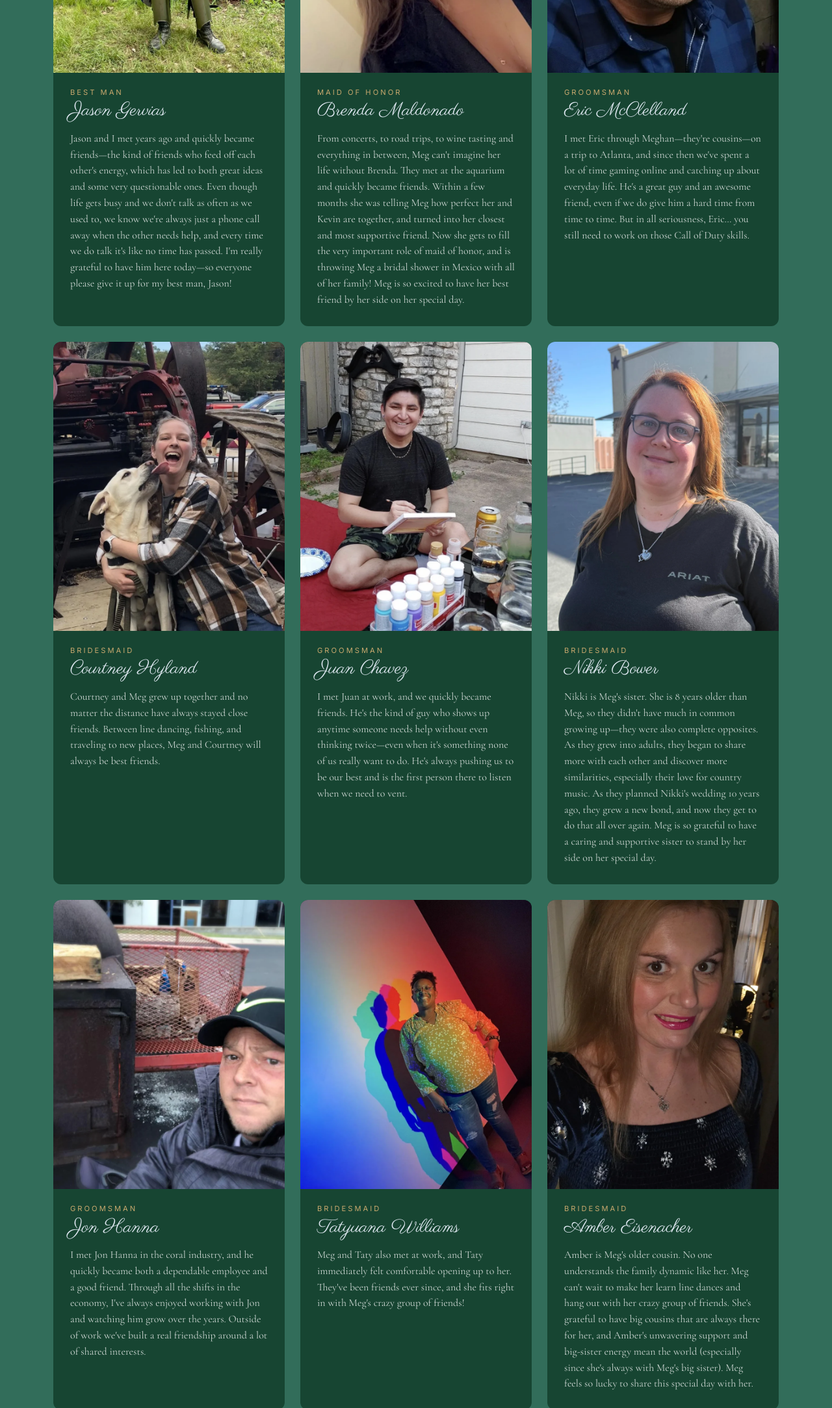
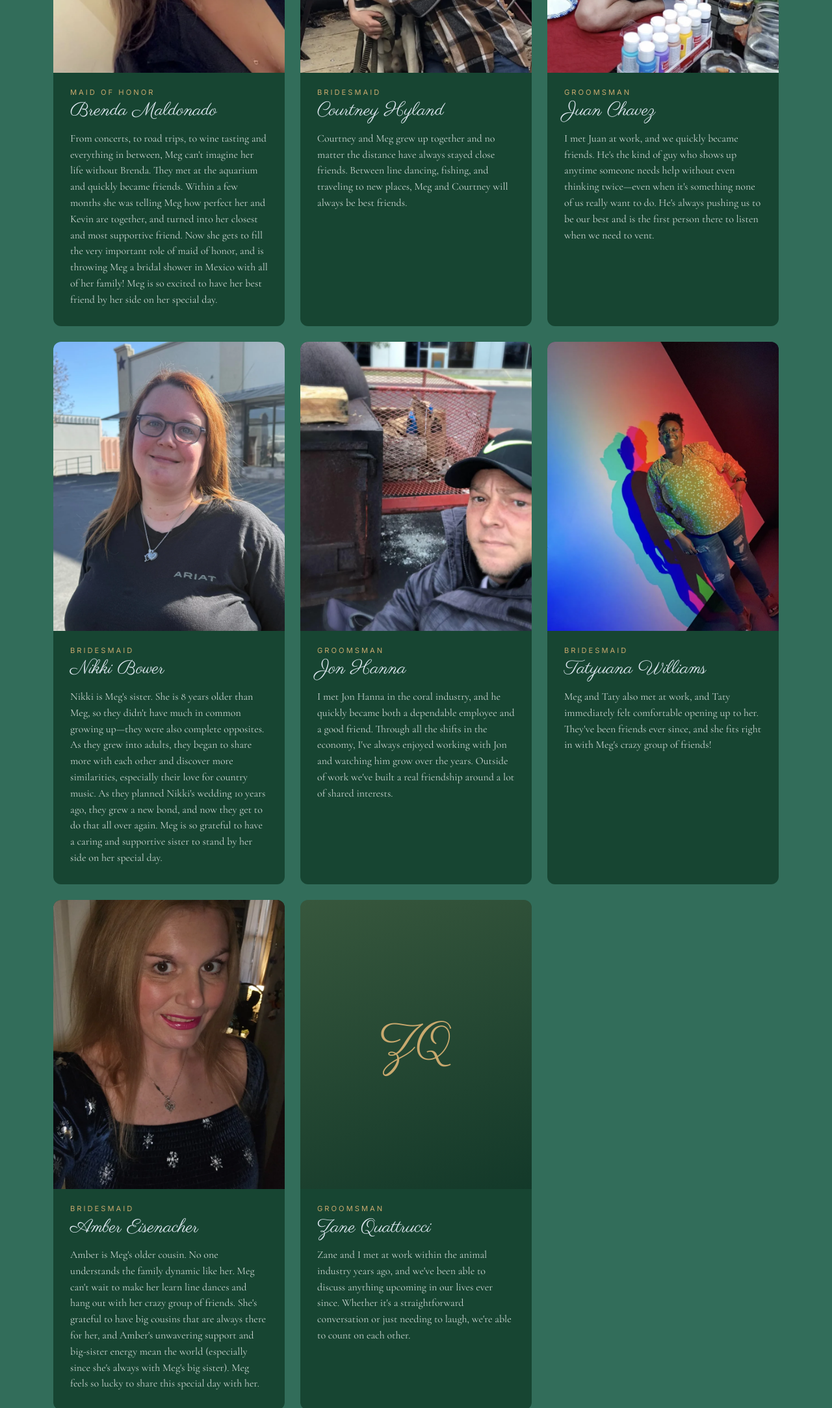
Before and after one commit to Khaynie-dev/Wedding, a plain HTML site: page index.html in a window 1280 px wide. Shown: the part 8120-10287 px from the top of the page at 65% size. Drawn offline with nearby package versions, Linux system fonts and the light colour scheme.

Commit message:
Update wedding party: remove two members, add Zane Quattrucci
Removes the Jason Gervias and Eric McClelland cards from the wedding
party grid, adds a groomsman card for Zane Quattrucci, and re-sequences
the AOS stagger delays so the 100/150/200 rhythm still lines up with the
rows of three.

Zane's card uses a gold monogram placeholder for now; a TODO marks where
to drop his photo and swap in the standard <img> markup.

```diff
--- a/index.html
+++ b/index.html
@@ -161,6 +161,8 @@
     .party-card:hover { transform: translateY(-4px); }
     .party-photo { aspect-ratio: 4/5; overflow: hidden; }
     .party-photo img { width: 100%; height: 100%; object-fit: cover; transition: transform 0.6s; }
+    .party-photo-placeholder { display: flex; align-items: center; justify-content: center; background: linear-gradient(160deg, rgba(201,169,110,0.18), rgba(15,45,33,0.5)); }
+    .party-photo-placeholder span { font-family: var(--heading-font); font-size: 4.5rem; color: var(--gold); letter-spacing: 2px; }
     .party-card:hover .party-photo img { transform: scale(1.05); }
     .party-body { padding: 22px 26px 28px; }
     .party-body .role { font-family: var(--nav-font); color: var(--gold); letter-spacing: 3px; font-size: 0.7rem; text-transform: uppercase; }
@@ -519,16 +521,6 @@
         <div class="row g-4">
           <div class="col-lg-4 col-md-6" data-aos="fade-up" data-aos-delay="100">
             <div class="party-card">
-              <div class="party-photo"><img src="assets/img/person/person-m-1.webp" alt="" loading="lazy" width="800" height="1000"></div>
-              <div class="party-body">
-                <div class="role">Best Man</div>
-                <h4>Jason Gervias</h4>
-                <p>Jason and I met years ago and quickly became friends&mdash;the kind of friends who feed off each other's energy, which has led to both great ideas and some very questionable ones. Even though life gets busy and we don't talk as often as we used to, we know we're always just a phone call away when the other needs help, and every time we do talk it's like no time has passed. I'm really grateful to have him here today&mdash;so everyone please give it up for my best man, Jason!</p>
-              </div>
-            </div>
-          </div>
-          <div class="col-lg-4 col-md-6" data-aos="fade-up" data-aos-delay="150">
-            <div class="party-card">
               <div class="party-photo"><img src="assets/img/person/person-f-1.webp" alt="" loading="lazy" width="800" height="1000"></div>
               <div class="party-body">
                 <div class="role">Maid of Honor</div>
@@ -537,17 +529,7 @@
               </div>
             </div>
           </div>
-          <div class="col-lg-4 col-md-6" data-aos="fade-up" data-aos-delay="200">
-            <div class="party-card">
-              <div class="party-photo"><img src="assets/img/person/person-m-2.webp" alt="" loading="lazy" width="800" height="1000"></div>
-              <div class="party-body">
-                <div class="role">Groomsman</div>
-                <h4>Eric McClelland</h4>
-                <p>I met Eric through Meghan&mdash;they're cousins&mdash;on a trip to Atlanta, and since then we've spent a lot of time gaming online and catching up about everyday life. He's a great guy and an awesome friend, even if we do give him a hard time from time to time. But in all seriousness, Eric&hellip; you still need to work on those Call of Duty skills.</p>
-              </div>
-            </div>
-          </div>
-          <div class="col-lg-4 col-md-6" data-aos="fade-up" data-aos-delay="100">
+          <div class="col-lg-4 col-md-6" data-aos="fade-up" data-aos-delay="150">
             <div class="party-card">
               <div class="party-photo"><img src="assets/img/person/person-f-2.webp" alt="" loading="lazy" width="800" height="1000"></div>
               <div class="party-body">
@@ -557,7 +539,7 @@
               </div>
             </div>
           </div>
-          <div class="col-lg-4 col-md-6" data-aos="fade-up" data-aos-delay="150">
+          <div class="col-lg-4 col-md-6" data-aos="fade-up" data-aos-delay="200">
             <div class="party-card">
               <div class="party-photo"><img src="assets/img/person/person-m-3.webp" alt="" loading="lazy" width="800" height="1000"></div>
               <div class="party-body">
@@ -567,7 +549,7 @@
               </div>
             </div>
           </div>
-          <div class="col-lg-4 col-md-6" data-aos="fade-up" data-aos-delay="200">
+          <div class="col-lg-4 col-md-6" data-aos="fade-up" data-aos-delay="100">
             <div class="party-card">
               <div class="party-photo"><img src="assets/img/person/person-f-3.webp" alt="" loading="lazy" width="800" height="1000"></div>
               <div class="party-body">
@@ -577,7 +559,7 @@
               </div>
             </div>
           </div>
-          <div class="col-lg-4 col-md-6" data-aos="fade-up" data-aos-delay="100">
+          <div class="col-lg-4 col-md-6" data-aos="fade-up" data-aos-delay="150">
             <div class="party-card">
               <div class="party-photo"><img src="assets/img/person/person-m-4.webp" alt="" loading="lazy" width="800" height="1000"></div>
               <div class="party-body">
@@ -587,7 +569,7 @@
               </div>
             </div>
           </div>
-          <div class="col-lg-4 col-md-6" data-aos="fade-up" data-aos-delay="150">
+          <div class="col-lg-4 col-md-6" data-aos="fade-up" data-aos-delay="200">
             <div class="party-card">
               <div class="party-photo"><img src="assets/img/person/person-f-4.webp" alt="" loading="lazy" width="800" height="1000"></div>
               <div class="party-body">
@@ -597,13 +579,24 @@
               </div>
             </div>
           </div>
-          <div class="col-lg-4 col-md-6" data-aos="fade-up" data-aos-delay="200">
+          <div class="col-lg-4 col-md-6" data-aos="fade-up" data-aos-delay="100">
             <div class="party-card">
               <div class="party-photo"><img src="assets/img/person/person-f-5.webp" alt="" loading="lazy" width="800" height="1000"></div>
               <div class="party-body">
                 <div class="role">Bridesmaid</div>
                 <h4>Amber Eisenacher</h4>
                 <p>Amber is Meg's older cousin. No one understands the family dynamic like her. Meg can't wait to make her learn line dances and hang out with her crazy group of friends. She's grateful to have big cousins that are always there for her, and Amber's unwavering support and big-sister energy mean the world (especially since she's always with Meg's big sister). Meg feels so lucky to share this special day with her.</p>
+              </div>
+            </div>
+          </div>
+          <div class="col-lg-4 col-md-6" data-aos="fade-up" data-aos-delay="150">
+            <div class="party-card">
+              <!-- TODO: replace with Zane's photo - drop the file at assets/img/person/person-m-5.webp and swap this div for the same <img> markup the other cards use -->
+              <div class="party-photo party-photo-placeholder"><span>ZQ</span></div>
+              <div class="party-body">
+                <div class="role">Groomsman</div>
+                <h4>Zane Quattrucci</h4>
+                <p>Zane and I met at work within the animal industry years ago, and we've been able to discuss anything upcoming in our lives ever since. Whether it's a straightforward conversation or just needing to laugh, we're able to count on each other.</p>
               </div>
             </div>
           </div>
```
